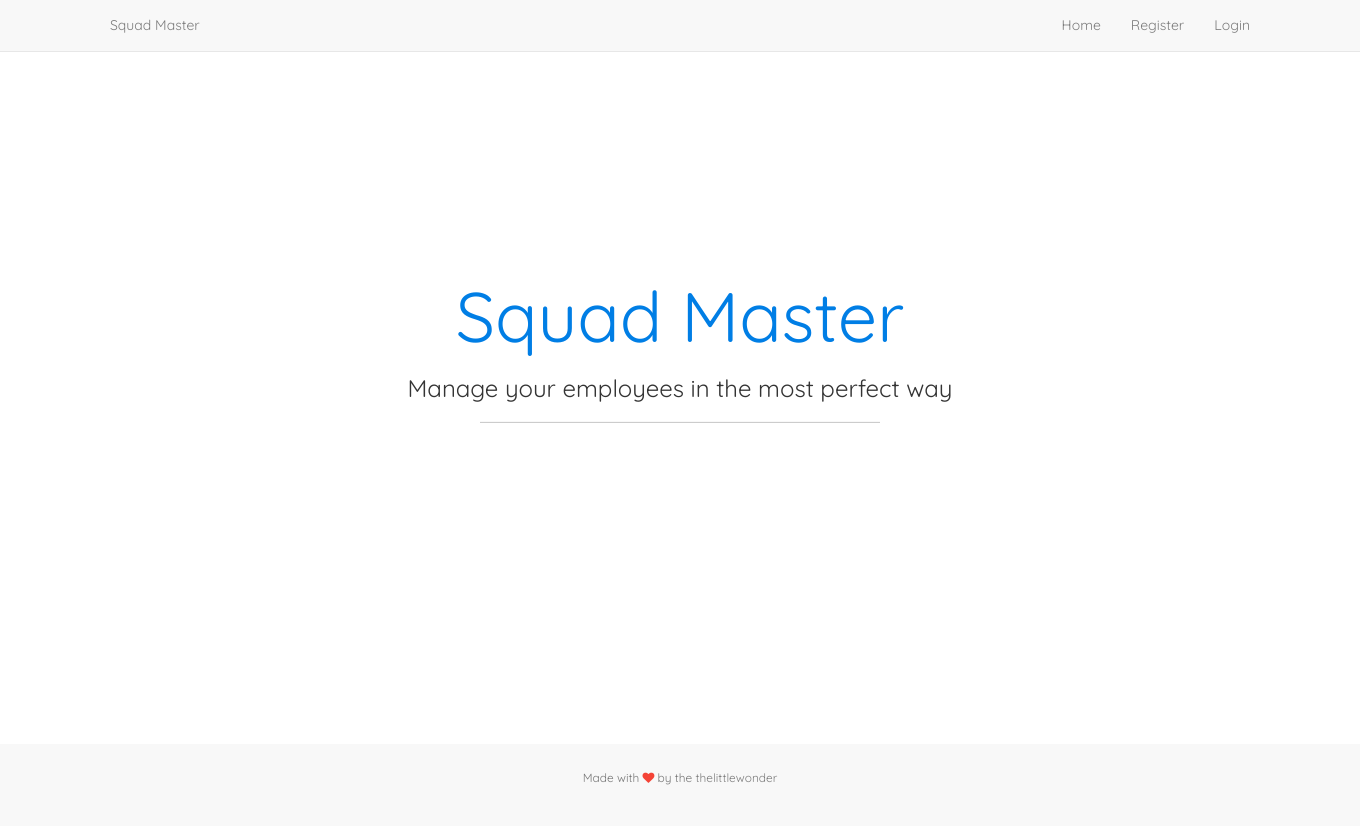
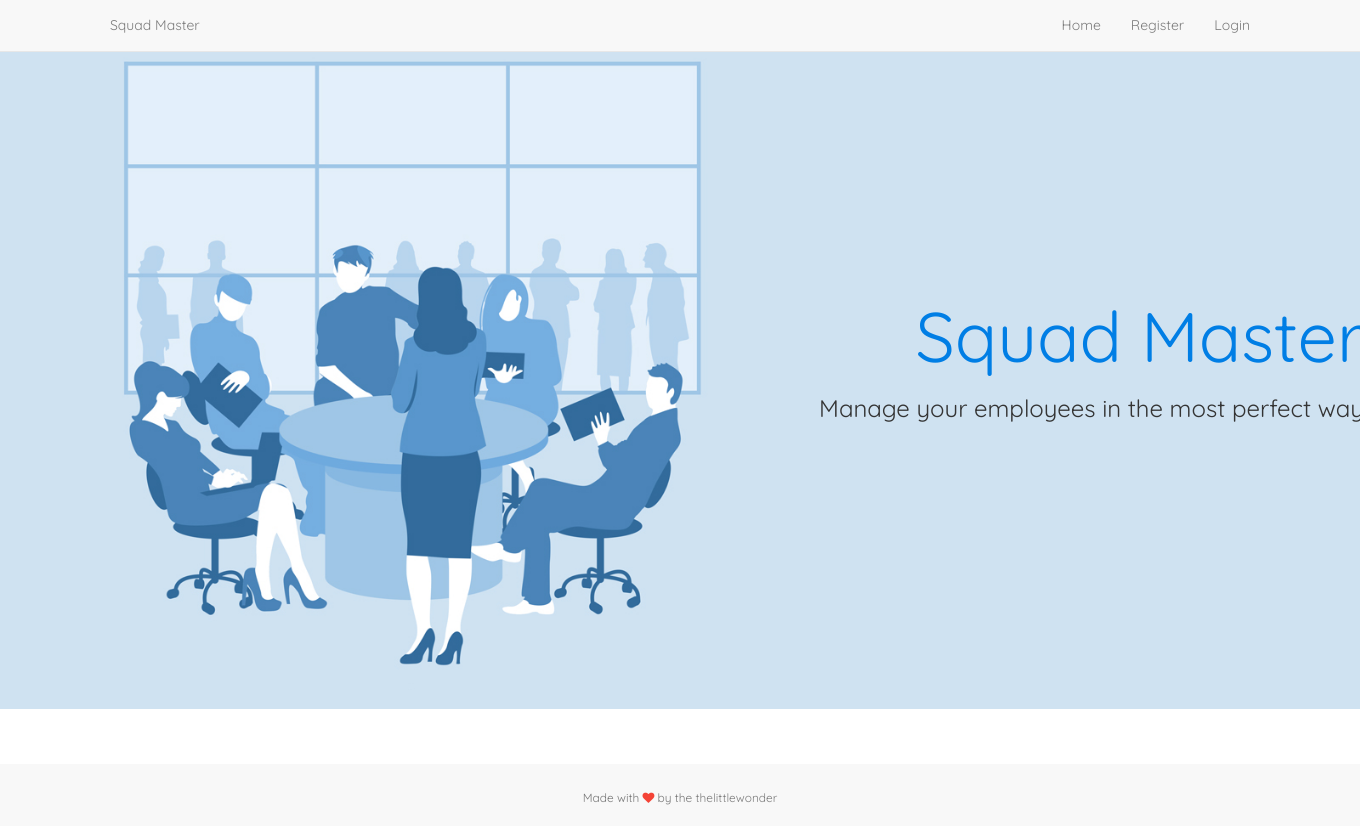
Before and after one commit to thelittlewonder/squadmaster, a Flask app: page / in a window 1360 px wide. Before the commit the page ends 785 px from the top, so only its background shows below. Run offline with Flask 2, Linux system fonts and the light colour scheme; parts of the project's set-up code (start-up, migrations or seed data) failed here and were passed over; some libraries are stand-ins or nearby versions.

Commit message:
homepage updated with image

```diff
--- a/app/static/css/style.css
+++ b/app/static/css/style.css
@@ -82,6 +82,8 @@ p.copyright {
     padding-bottom: 50px;
     text-align: center;
     color: #f8f8f8;
+    margin-top: 20px;
+    background: url(../img/intro-bg.jpg) no-repeat center center;
     background-size: cover;
     height: 100%;
 }
@@ -90,6 +92,8 @@ p.copyright {
     position: relative;
     padding-top: 20%;
     padding-bottom: 20%;
+    text-align: right;
+    margin-right: -10%;
 }
 
 .intro-message>h1 {
--- a/app/templates/home/index.html
+++ b/app/templates/home/index.html
@@ -6,7 +6,6 @@
                 <div class="intro-message">
                     <h1>Squad Master</h1>
                     <h3>Manage your employees in the most perfect way</h3>
-                    <hr class="intro-divider">
                     </ul>
                 </div>
             </div>
```
Also changed, not shown: app/static/img/intro-bg.jpg.
